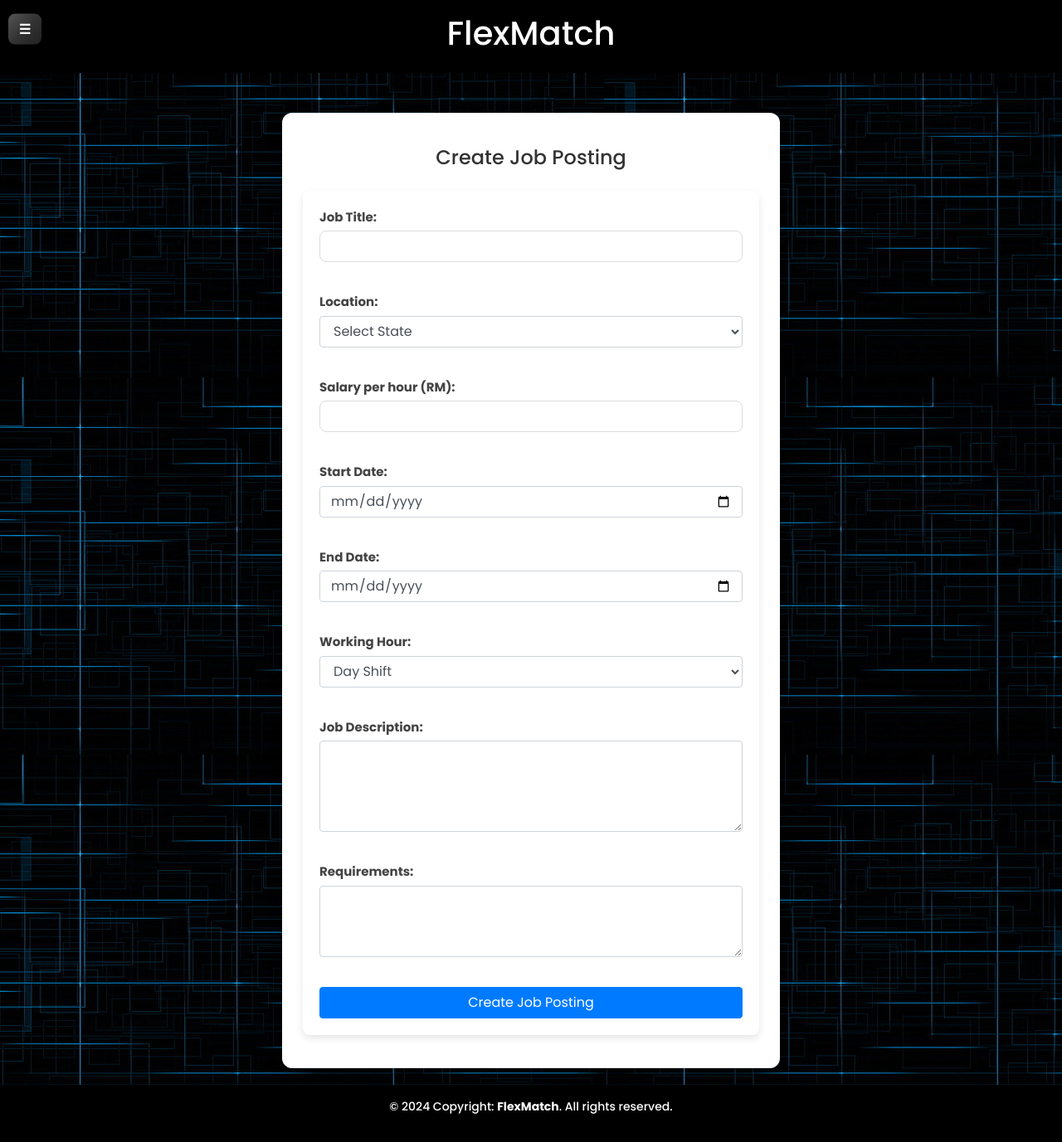
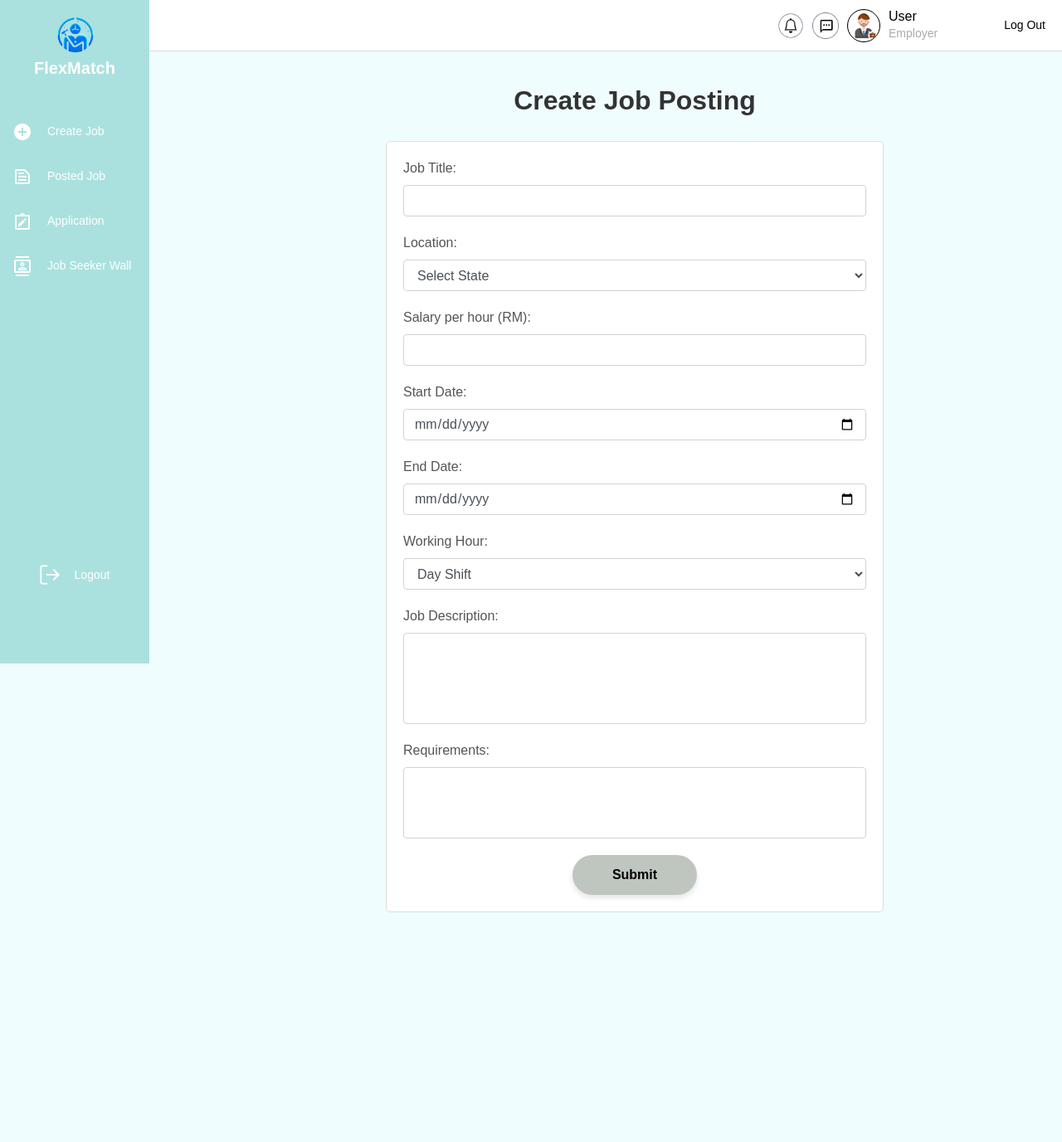
Before and after one commit to EileenYongKaiQin/TechTribe, a PHP site: page /job_posting_form.php in a window 1280 px wide. Shown: the whole page at 83% size. After the commit the page ends 1100 px from the top, so only its background shows below. Run offline with PHP 8.4, Linux system fonts and the light colour scheme; some web fonts are replaced.

Commit message:
Update job_posting_form.php and change job_posting.css to jobPosting.css

```diff
--- a/Employer/job_posting_form.php
+++ b/Employer/job_posting_form.php
@@ -4,15 +4,16 @@
     <meta charset="UTF-8">
     <meta name="viewport" content="width=device-width, initial-scale=1.0">
     <title>Create Job Posting</title>
-    <link rel="shortcut icon" href="../images/FlexMatch Logo.png" type="image/x-icon">
+    <link rel="shortcut icon" href="../images/FlexMatchLogo.png" type="image/x-icon">
     <link rel="stylesheet" href="https://stackpath.bootstrapcdn.com/bootstrap/4.5.2/css/bootstrap.min.css">
-    <link rel="stylesheet" href="../css/job_posting.css">
+    <link rel="stylesheet" type="text/css" href="../css/jobPosting.css">
+
 </head>
 <body>
 
-    <?php
+<?php
 include('../database/config.php');
-include('employer.php');
+include('employerNew.php');
 
 $formSubmitted = false;
 $errorMessage = '';
@@ -53,7 +54,7 @@ if ($_SERVER["REQUEST_METHOD"] == "POST") {
 }
 ?>
 
-<div class="container mt-5">
+<div class="content">
     <h2>Create Job Posting</h2>
 
     <!-- Success Message -->
@@ -131,14 +132,10 @@ if ($_SERVER["REQUEST_METHOD"] == "POST") {
                 <label for="requirements">Requirements:</label>
                 <textarea class="form-control" id="requirements" name="requirements" rows="3"></textarea>
             </div>
-
-            <button type="submit" class="btn btn-primary btn-block">Create Job Posting</button>
-        </form>
-    <?php endif; ?>
-</div>
-
-
-    <?php include('../footer/footer.php'); ?>
+            <button type="submit">Submit</button>
+            </form>
+        <?php endif; ?>
+    </div>
 </body>
 </html>
 
--- /dev/null
+++ b/css/jobPosting.css
@@ -0,0 +1,124 @@
+body {
+  font-family: "Poppins", sans-serif;
+  font-weight: 500;
+  font-style: normal;
+
+}
+.content {
+  display: flex;
+  justify-content: center;
+  align-items: center;
+  margin-left: 250px;
+  padding: 20px;
+}
+
+h2 {
+    text-align: center;
+    font-size: 32px;
+    font-weight: 700;
+    color: #333333;
+    margin-bottom: 10px;
+    margin-top: -20px;
+
+}
+
+form {
+  width: 100%;
+  max-width: 600px;
+  margin: 0 auto;
+  padding: 20px;
+  background-color: #fff;
+  border: 1px solid #ddd;
+  border-radius: 5px;
+}
+
+.form-group {
+    margin-bottom: 20px;
+    text-align: left;
+}
+
+label {
+    font-size: 16px;
+    font-weight: 500;
+    color: #555555;
+    margin-bottom: 8px;
+    display: block;
+}
+
+input, select, textarea {
+    width: 100%;
+    padding: 10px;
+    font-size: 14px;
+    border: 1px solid #CCCCCC;
+    border-radius: 8px;
+    margin-top: 5px;
+    box-sizing: border-box;
+    background-color: #F9F9F9;
+}
+
+textarea {
+    resize: none;
+}
+
+button {
+    width: 100%;
+    padding: 12px 0;
+    font-size: 18px;
+    font-weight: 600;
+    color: #FFFFFF;
+    background: #5AB9A2;
+    border: none;
+    border-radius: 25px;
+    cursor: pointer;
+    transition: background 0.3s ease;
+}
+
+button:hover {
+    background: #4AA389;
+}
+
+.alert {
+    padding: 15px;
+    margin-bottom: 20px;
+    border-radius: 8px;
+    text-align: left;
+}
+
+.alert-success {
+    background-color: #DFF2D8;
+    color: #3C763D;
+    border: 1px solid #D6E9C6;
+}
+
+.alert-danger {
+    background-color: #F2DEDE;
+    color: #A94442;
+    border: 1px solid #EBCCD1;
+}
+
+button {
+  width: 150px;
+  padding: 12px 20px;
+  font-size: 16px;
+  font-weight: 700;
+  color: #000000;
+  background: #BEC6BF;
+  border: none;
+  border-radius: 50px;
+  box-shadow: 0px 4px 6px rgba(0, 0, 0, 0.1);
+  text-align: center;
+  cursor: pointer;
+  transition: all 0.3s ease;
+  outline: none;
+}
+
+button:hover {
+  background: #7BE48E;
+  box-shadow: 0px 6px 8px rgba(0, 0, 0, 0.15);
+  transform: translateY(-2px);
+}
+
+button:active {
+  transform: translateY(2px);
+  box-shadow: 0px 2px 4px rgba(0, 0, 0, 0.1);
+}
--- a/css/job_posting.css
+++ /dev/null
@@ -1,105 +0,0 @@
-/* Global Styles */
-body {
-  font-family: 'Arial', sans-serif;
-  background-color: #f0f2f5;
-  margin: 0;
-  padding: 0;
-  display: flex;
-  flex-direction: column;
-  align-items: center;
-  min-height: 100vh;
-}
-
-/* Header Styles */
-header {
-  background-color: #2D8CFF;
-  color: white;
-  padding: 20px;
-  text-align: center;
-  font-size: 24px;
-  font-weight: bold;
-  width: 100%;
-}
-
-/* Footer Styles */
-footer {
-  background-color: #333;
-  color: white;
-  text-align: center;
-  padding: 10px;
-  font-size: 14px;
-  width: 100%;
-  margin-top: auto;
-}
-
-/* Container Styles */
-.container {
-  max-width: 600px;
-  width: 90%;
-  padding: 40px 25px;
-  background: #ffffff;
-  border-radius: 12px;
-  box-shadow: 0 6px 18px rgba(0, 0, 0, 0.1);
-  margin: 20px auto;
-}
-
-h2 {
-  color: #333;
-  text-align: center;
-  margin-bottom: 25px;
-  font-size: 24px;
-}
-
-/* Form Styles */
-form {
-  display: flex;
-  flex-direction: column;
-  gap: 20px;
-  background-color: #ffffff;
-  padding: 20px;
-  border-radius: 8px;
-  box-shadow: 0 4px 10px rgba(0, 0, 0, 0.1);
-}
-
-label {
-  font-weight: bold;
-  margin-bottom: 5px;
-  color: #444;
-  font-size: 15px;
-}
-
-input[type="text"], input[type="number"], textarea, select {
-  width: 100%;
-  padding: 12px;
-  border: 1px solid #ddd;
-  border-radius: 8px;
-  font-size: 16px;
-  transition: all 0.3s ease;
-  box-sizing: border-box;
-}
-
-input[type="text"]:focus, input[type="number"]:focus, textarea:focus, select:focus {
-  border-color: #2D8CFF;
-  box-shadow: 0 0 8px rgba(45, 140, 255, 0.2);
-}
-
-button {
-  padding: 14px;
-  font-size: 18px;
-  background-color: #2D8CFF;
-  color: white;
-  border: none;
-  border-radius: 8px;
-  cursor: pointer;
-  font-weight: bold;
-  transition: background-color 0.3s;
-}
-
-button:hover {
-  background-color: #2372CC;
-}
-
-.text-center img {
-  width: 100%;
-  max-width: 600px;
-}
```
